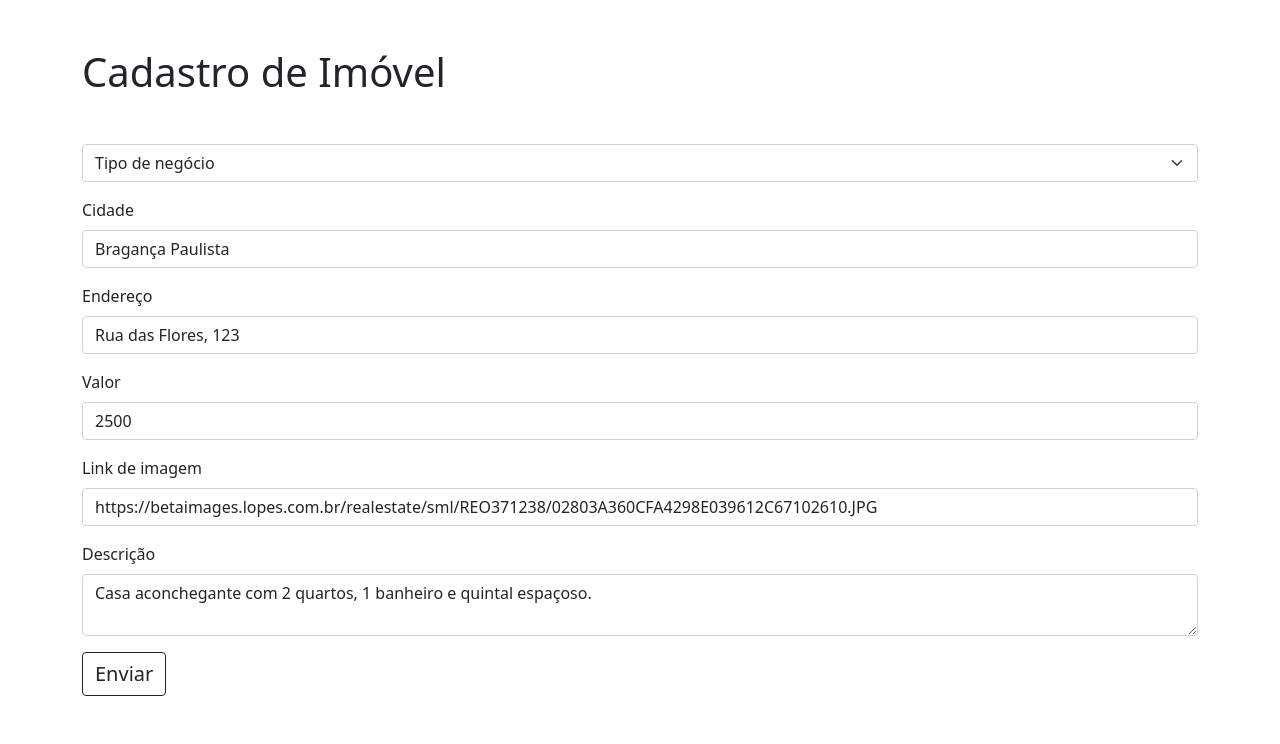
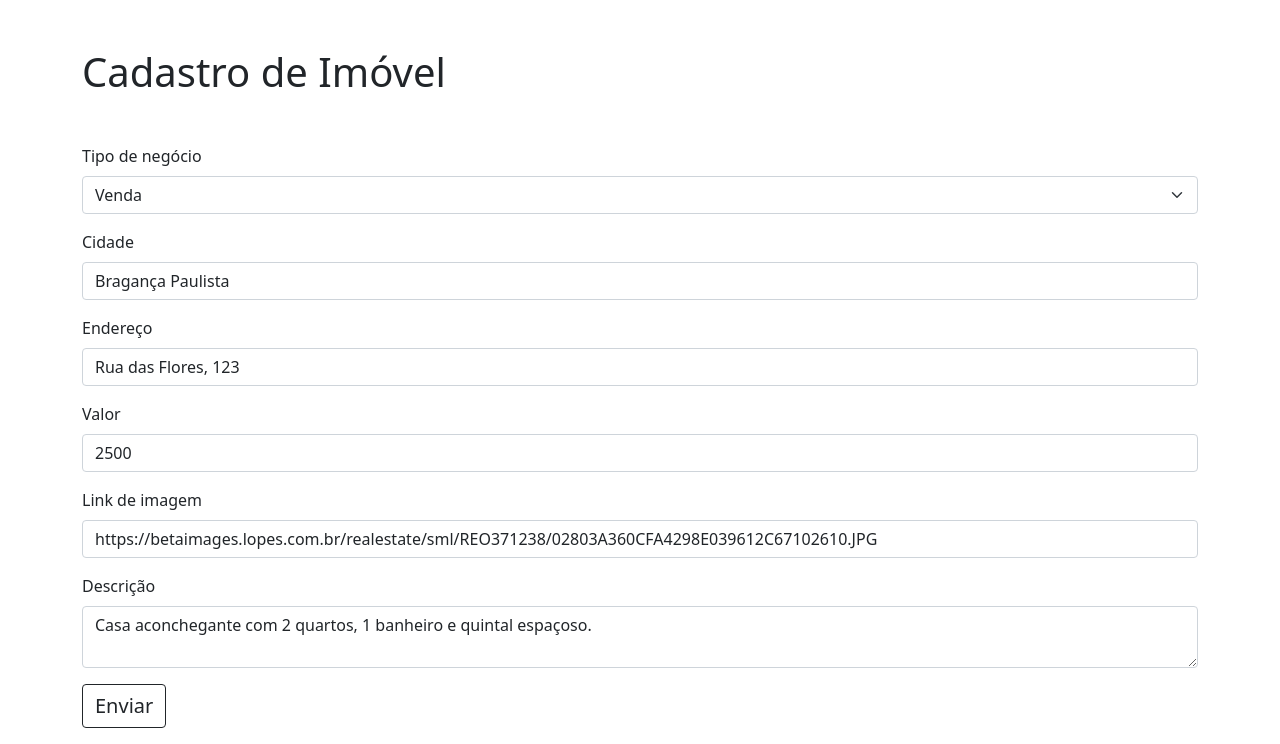
Before and after one commit to Koru-dev-grupo04/imobiliaria-koru, a Flask app: page /editar/1 in a window 1280 px wide. Shown: the part 112-856 px from the top of the page. Before the commit the page ends 808 px from the top, so only its background shows below. Run offline with Flask 3, Linux system fonts and the light colour scheme.

Commit message:
Fix select field from cadastro.html form
Fix select field to prevent user from selecting invalid option.

```diff
--- a/imobiliaria/templates/cadastro.html
+++ b/imobiliaria/templates/cadastro.html
@@ -6,8 +6,8 @@
     <h1 class="display-6 my-5">Cadastro de Imóvel</h1>
     <form method="POST">
       <div class="mb-3">
+          <label for="tipo" class="form-label">Tipo de negócio</label>
           <select class="form-select" name="tipo">
-              <option selected>Tipo de negócio</option>
               <option value="Venda">Venda</option>
               <option value="Aluguel">Aluguel</option>
           </select>
```
